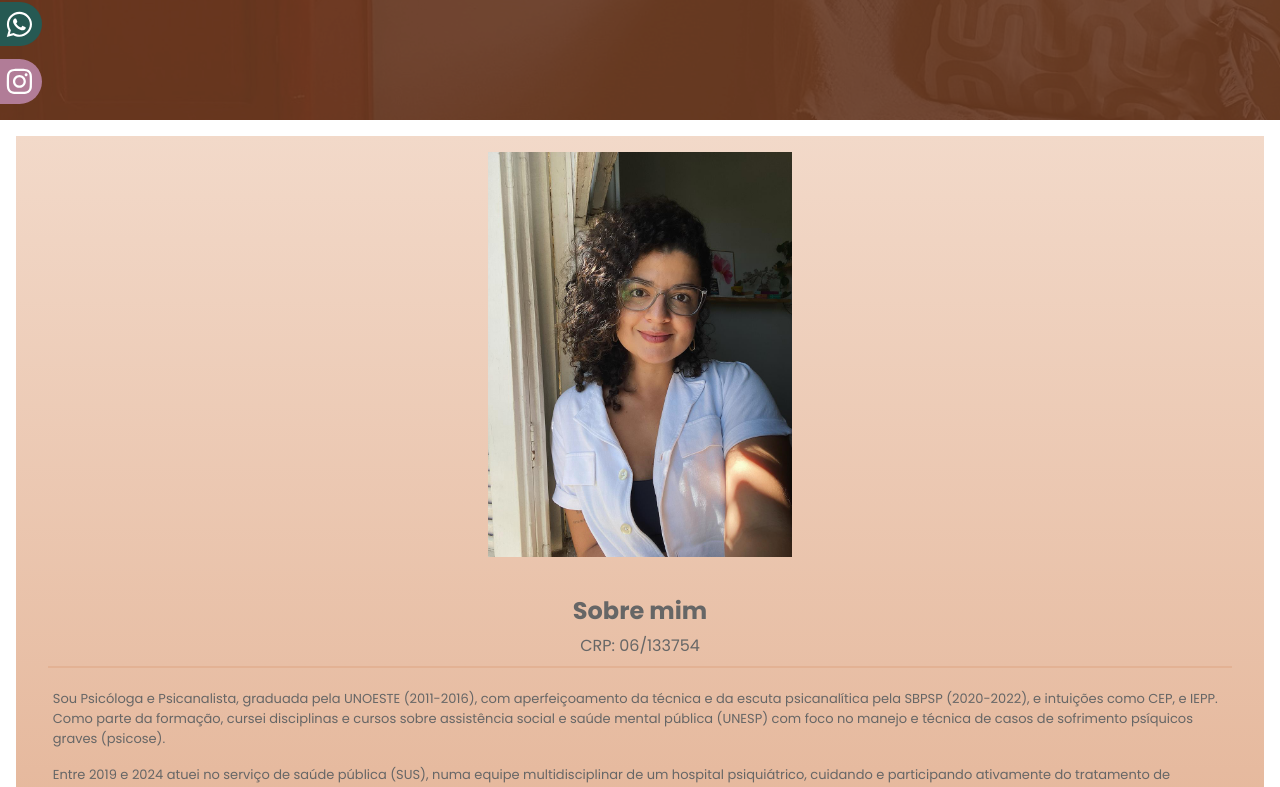
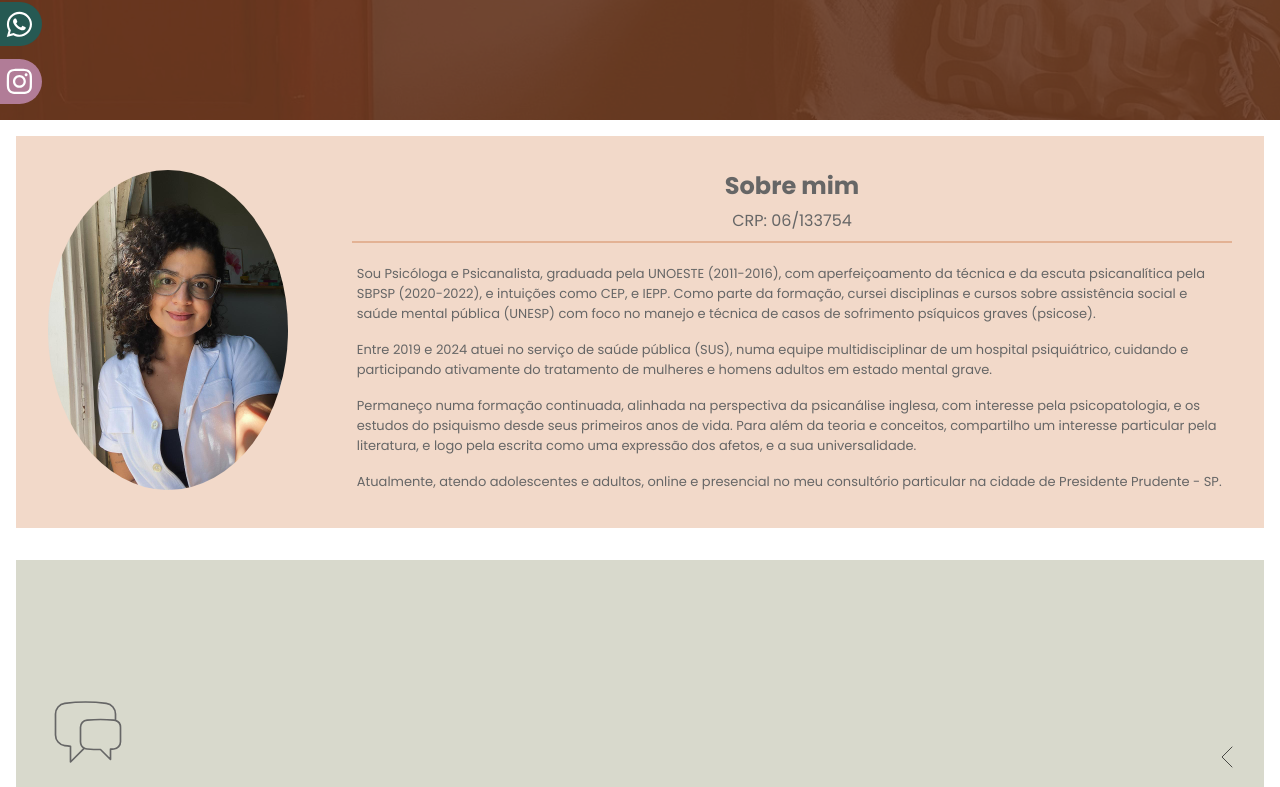
Before and after one commit to caueperuque/landing-page-psi, a React (Vite) app: page / in a window 1280 px wide. Shown: the part 680-1467 px from the top of the page. Built offline with nearby package versions, Linux system fonts and the light colour scheme.

Commit message:
feat: about me to desktop

```diff
--- a/src/components/AboutMe/styles.ts
+++ b/src/components/AboutMe/styles.ts
@@ -1,4 +1,4 @@
-import styled from "styled-components";
+import { styled } from "styled-components";
 
 export const AboutMeLayoutComponent = styled.section`
   padding: 1rem;
@@ -48,6 +48,11 @@ export const AboutMeLayoutComponent = styled.section`
   /* Galaxy S20 Ultra, Galaxy S21 Ultra, Galaxy S22 Ultra */
   @media (max-width: 440px) {
   }
+
+  @media (min-width: 720px) {
+    display: flex;
+    /* border: solid 3px red; */
+  }
 `;
 
 export const Divisor = styled.div`
@@ -63,6 +68,12 @@ export const AboutMeContentComponent = styled.div`
     ${(props) => props.theme["beige-300"]} 0%,
     ${(props) => props.theme["beige-400"]} 100%
   );
+
+  @media (min-width: 720px) {
+    display: flex;
+    align-items: center;
+    background: ${(props) => props.theme["beige-300"]};
+  }
 `;
 
 export const AboutMeTextHeaderComponent = styled.div`
@@ -88,4 +99,12 @@ export const ImageComponent = styled.div`
     margin-top: 1rem;
     width: 19rem;
   }
+
+  @media (min-width: 720px) {
+    img {
+      margin-top: 0;
+      padding: 2em;
+      border-radius: 100%;
+    }
+  }
 `;
```
